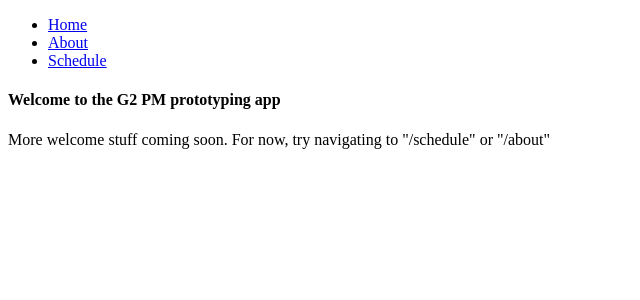
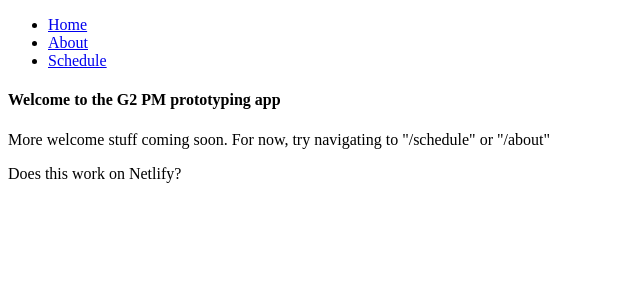
Before and after one commit to jasonkylefrank/G2-Prototyping, a Next.js app: page / in a window 1280 px wide. Shown: the top 300 px of the page, without its empty margins (0-640 px from the left). Built offline with nearby package versions, Linux system fonts and the light colour scheme.

Commit message:
Added text to test Netlify branch deployment.

```diff
--- a/pages/index.js
+++ b/pages/index.js
@@ -6,6 +6,7 @@ export default (props) => (
         <div className="page">
             <h4>Welcome to the G2 PM prototyping app</h4>
             <p>More welcome stuff coming soon.  For now, try navigating to "/schedule" or "/about"</p>
+            <p>Does this work on Netlify?</p>
         </div>
     </div>
 );
```
